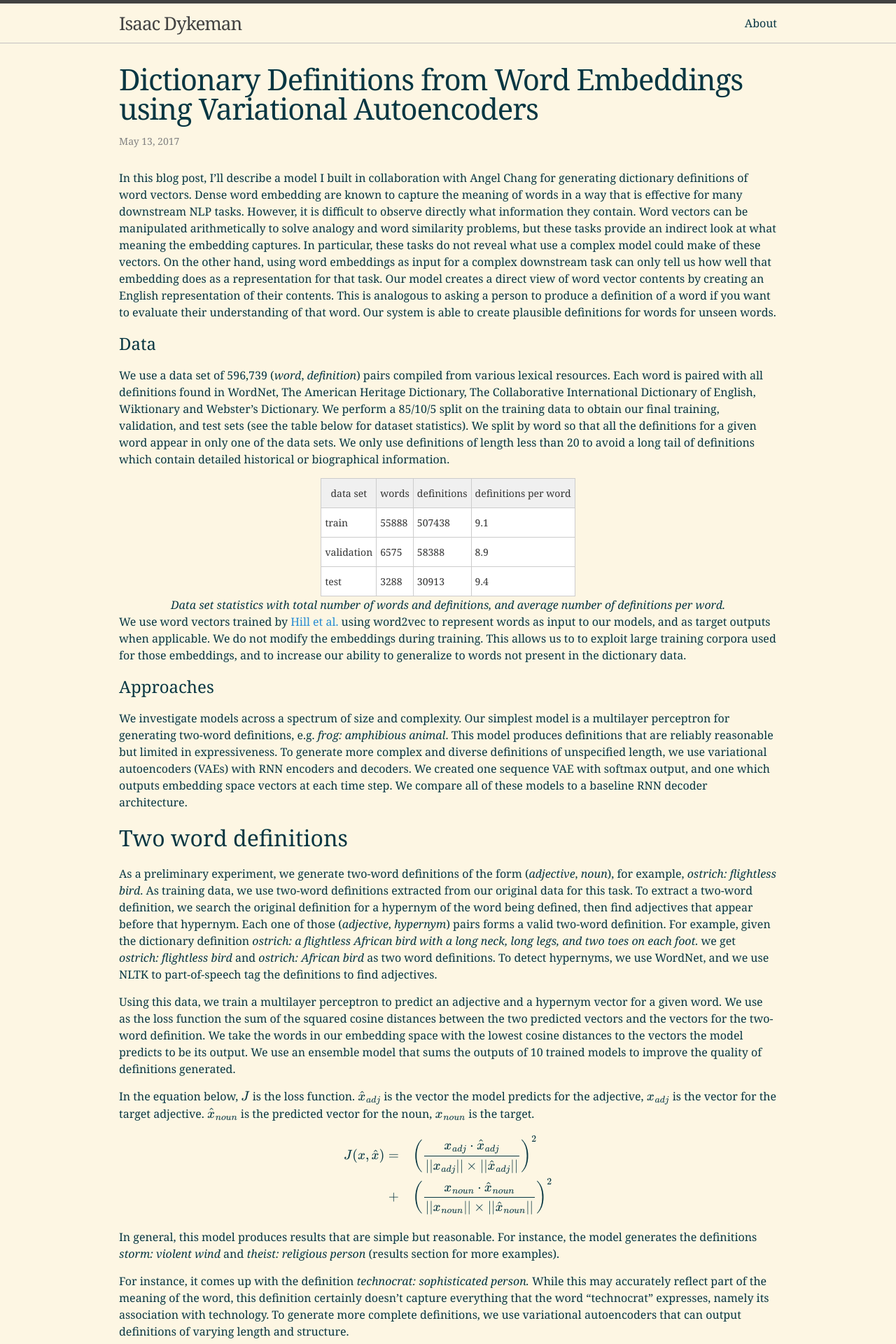
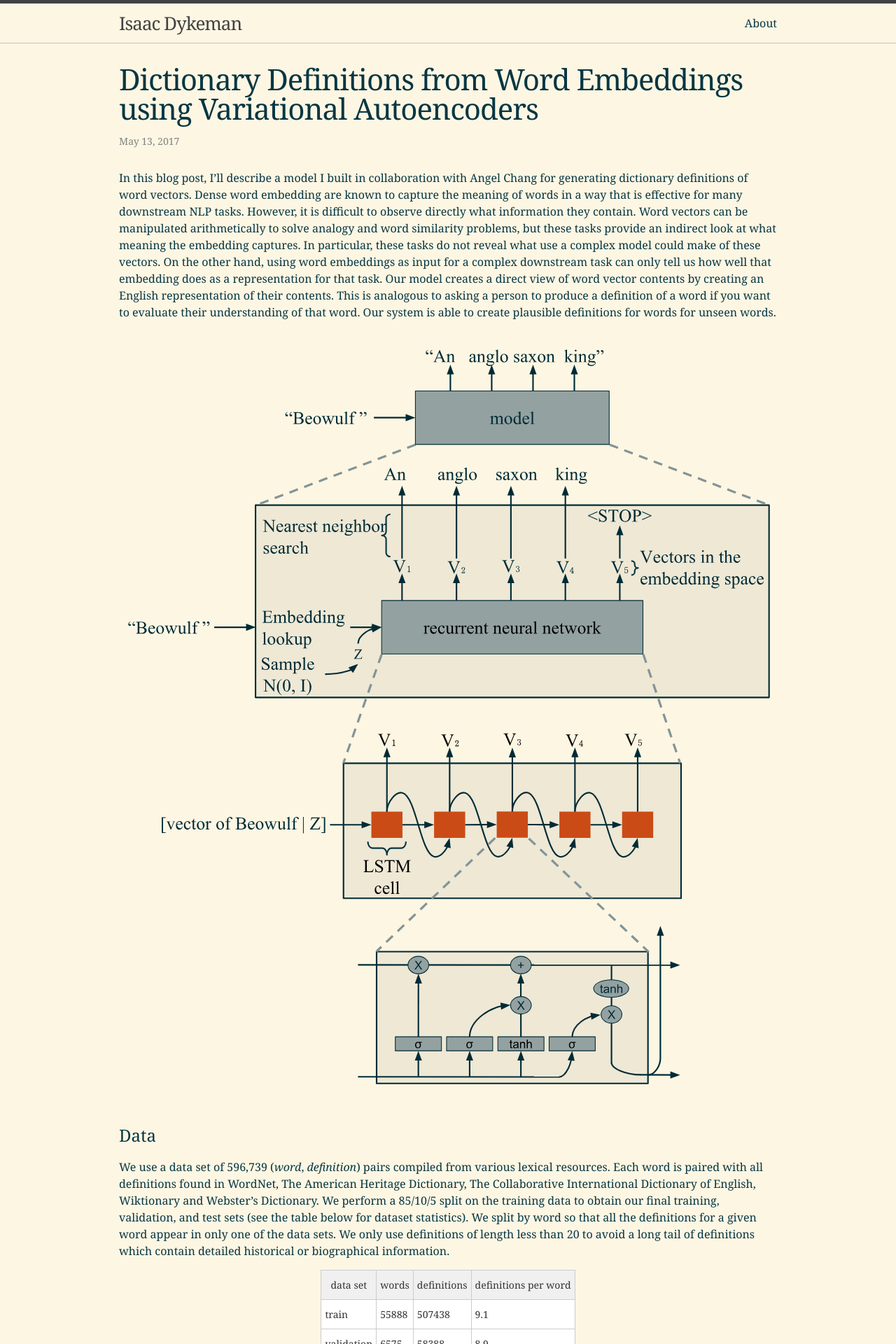
Before and after one commit to IJDykeman/ijdykeman.github.io, a Jekyll site: the page built from _posts/2017-05-15-vae-definition-generator.markdown, in a window 1280 px wide. Shown: the top 1920 px of the page at 70% size. Built offline with Jekyll 4.4.1, drawn with Linux system fonts in a browser that asks for light colours; formulas are drawn with MathJax 3.

Commit message:
add full model diagram to vae definition post

```diff
--- a/_posts/2017-05-15-vae-definition-generator.markdown
+++ b/_posts/2017-05-15-vae-definition-generator.markdown
@@ -7,6 +7,8 @@
 
 
 In this blog post, I’ll describe a model I built in collaboration with Angel Chang for generating dictionary definitions of word vectors.  Dense word embedding are known to capture the meaning of words in a way that is effective for many downstream NLP tasks.  However, it is difficult to observe directly what information they contain.  Word vectors can be manipulated arithmetically to solve analogy and word similarity problems, but these tasks provide an indirect look at what meaning the embedding captures.  In particular, these tasks do not reveal what use a complex model could make of these vectors.  On the other hand, using word embeddings as input for a complex downstream task can only tell us how well that embedding does as a representation for that task.  Our model creates a direct view of word vector contents by creating an English representation of their contents.  This is analogous to asking a person to produce a definition of a word if you want to evaluate their understanding of that word.  Our system is able to create plausible definitions for words for unseen words.
+
+![full model diagram](/assets/vae-definition-generation/nested_dictionary_model_diagram.svg)
 
 
 <!-- # Related work -->
```
Also changed, not shown: assets/vae-definition-generation/nested_dictionary_model_diagram.svg (added).
